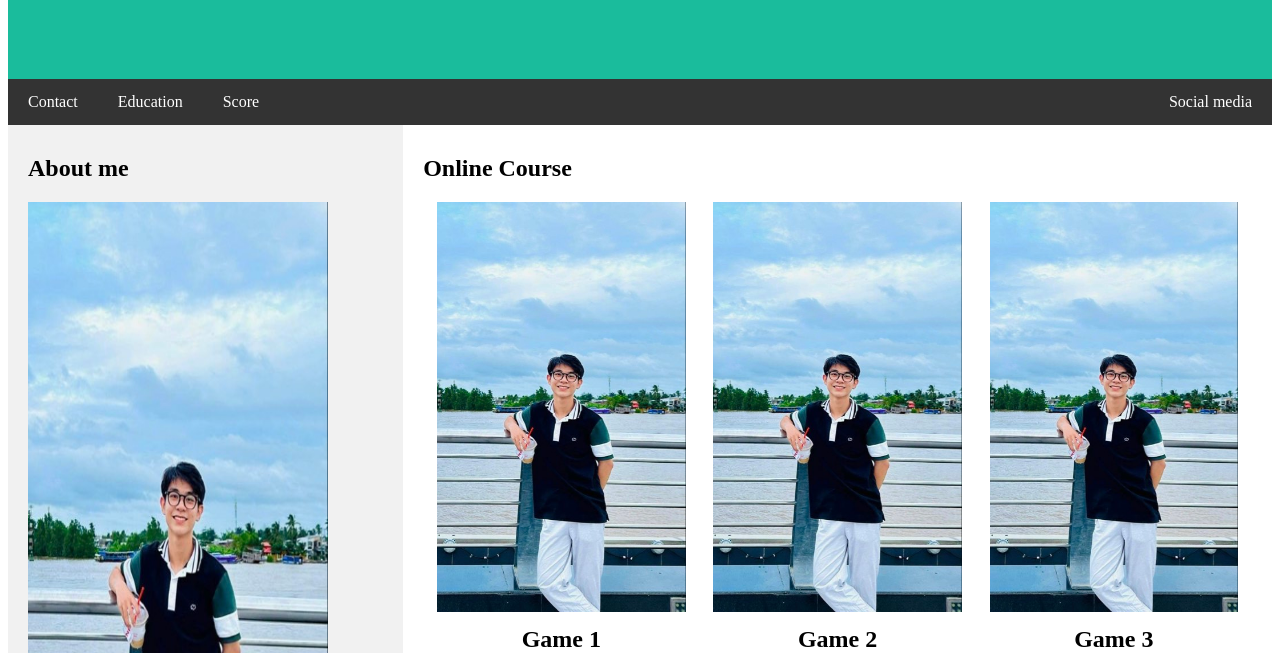
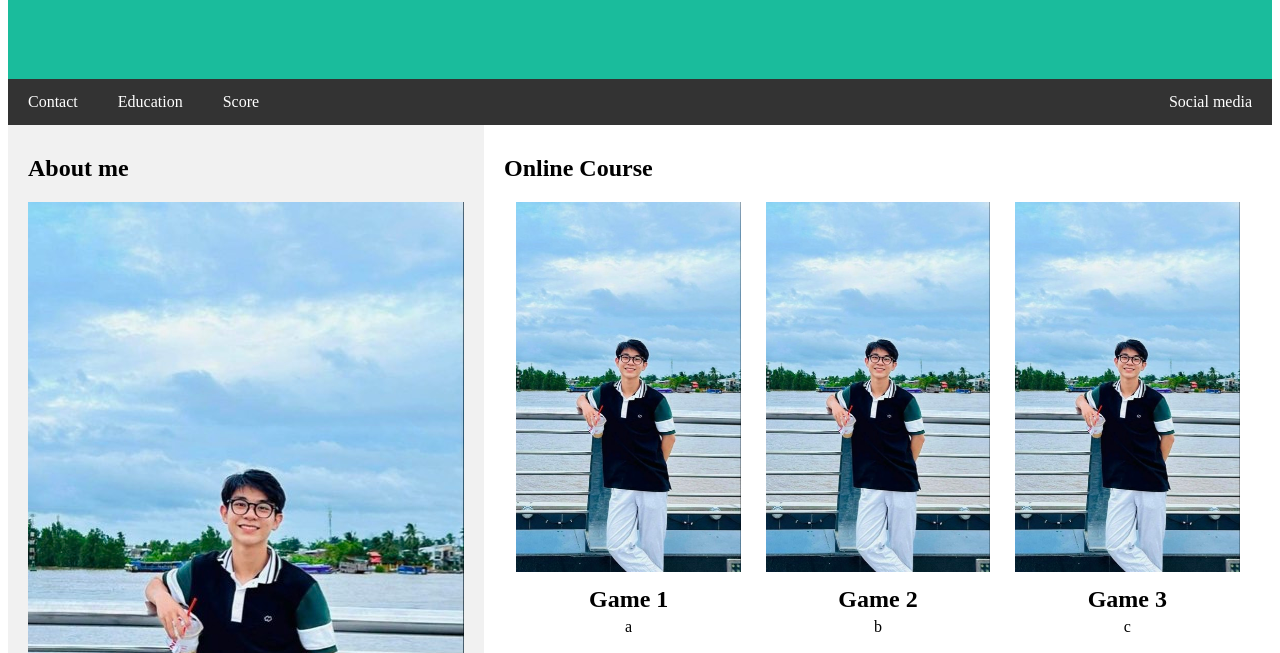
Before and after one commit to Nguyen442003/Nguyen442003.github.io, a plain HTML site: page index.html in a window 1280 px wide. Shown: the part 126-779 px from the top of the page. Drawn offline with Linux system fonts and the light colour scheme.

Commit message:
Update index.html

```diff
--- a/index.html
+++ b/index.html
@@ -22,7 +22,7 @@
 	<div id="flex_container">
 		<div id="left_side">
 			<h2 id="contact">About me</h2>
-			<img src="assets/Nguyen.jpg" alt="My photo" width="300" height="700"/>
+			<img src="assets/Nguyen.jpg" alt="My photo"/>
 			<p><em>I am working in the information technology field.</em></p>
 			<ul>
 				<li><strong>Fullname:</strong> Dong Nguyen Gia Nguyen</li>
```
